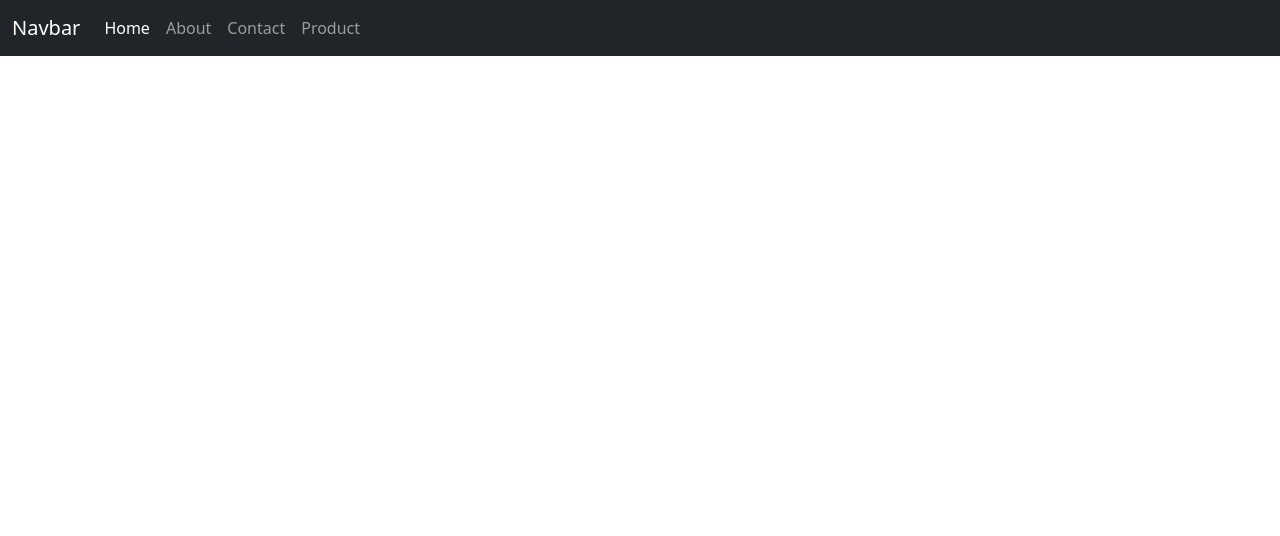
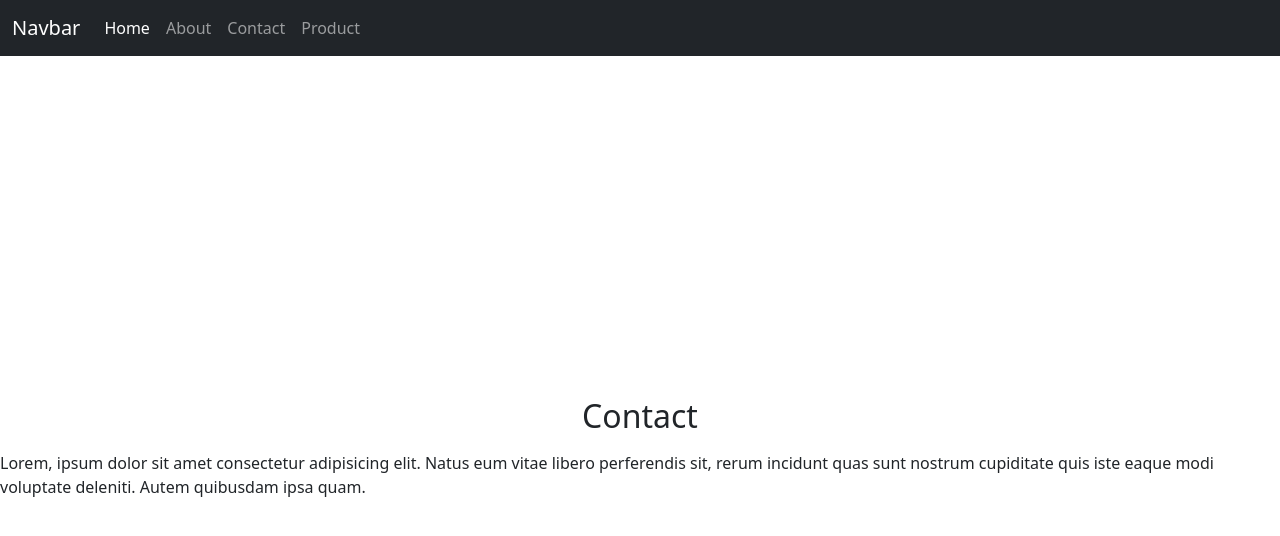
Before and after one commit to louisclarencepeter/Live-Coding, a React (Vite) app: page /contact in a window 1280 px wide. Shown: the top 536 px of the page. Built offline with nearby package versions, Linux system fonts and the light colour scheme.

Commit message:
fixed the code

```diff
--- a/src/App.css
+++ b/src/App.css
@@ -0,0 +1,12 @@
+.component-wrapper {
+  display: flex;
+  flex-direction: column;
+  align-items: center;
+  justify-content: center;
+  height: 100vh;
+}
+
+h1 {
+  font-size: 2rem;
+  margin-bottom: 1rem;
+}
--- a/src/App.jsx
+++ b/src/App.jsx
@@ -1,60 +1,25 @@
 import "bootstrap/dist/css/bootstrap.min.css";
 import "bootstrap/dist/js/bootstrap.bundle.min.js";
-//import About from "./components/About";
-//import Contact from "./components/Contact";
-//import { useState } from "react";
-import { BrowserRouter, Link } from "react-router-dom";
+import { BrowserRouter, Routes, Route } from "react-router-dom";
 import "./App.css";
+import About from "./components/About";
+import Contact from "./components/Contact";
+import Product from "./components/Product";
+import Home from "./components/Home";
+import Parent from "./components/Parent";
+
 
 function App() {
-  //const [state, setState] = useState(false);
-
-  //return <>{state ? <About /> : <Contact />}</>;
-
   return (
     <BrowserRouter>
-      <nav className="navbar navbar-expand-lg navbar-dark bg-dark">
-        <div className="container-fluid">
-          <Link className="navbar-brand" to="/">
-            Navbar
-          </Link>
-          <button
-            className="navbar-toggler"
-            type="button"
-            data-bs-toggle="collapse"
-            data-bs-target="#navbarNav"
-            aria-controls="navbarNav"
-            aria-expanded="false"
-            aria-label="Toggle navigation"
-          >
-            <span className="navbar-toggler-icon"></span>
-          </button>
-          <div className="collapse navbar-collapse" id="navbarNav">
-            <ul className="navbar-nav">
-              <li className="nav-item">
-                <Link className="nav-link active" aria-current="page" to="/">
-                  Home
-                </Link>
-              </li>
-              <li className="nav-item">
-                <Link className="nav-link" to="about">
-                  About
-                </Link>
-              </li>
-              <li className="nav-item">
-                <Link className="nav-link" to="contact">
-                  Contact
-                </Link>
-              </li>
-              <li className="nav-item">
-                <Link className="nav-link" to="product">
-                  Product
-                </Link>
-              </li>
-            </ul>
-          </div>
-        </div>
-      </nav>
+      <Routes>
+        <Route path="/" element={<Parent />}>
+          <Route path="/" element={<Home />} />
+          <Route path="about" element={<About />} />
+          <Route path="contact" element={<Contact />} />
+          <Route path="product" element={<Product />} />
+        </Route>
+      </Routes>
     </BrowserRouter>
   );
 }
--- a/src/components/About.jsx
+++ b/src/components/About.jsx
@@ -1,8 +1,6 @@
-import React from "react";
-
 function About() {
   return (
-    <div className="">
+    <div className='component-wrapper'>
       <h1>About</h1>
       <p>This the about page. Learn more about us here.</p>
     </div>
--- a/src/components/Contact.jsx
+++ b/src/components/Contact.jsx
@@ -1,8 +1,6 @@
-import React from "react";
-
 function Contact() {
   return (
-    <div>
+    <div className='component-wrapper'>
       <h1>Contact</h1>
       <p>
         Lorem, ipsum dolor sit amet consectetur adipisicing elit. Natus eum
--- a/src/components/Home.jsx
+++ b/src/components/Home.jsx
@@ -1,8 +1,6 @@
-import React from 'react'
-
 function Home() {
   return (
-    <div>
+    <div className='component-wrapper'>
         <h1>Home</h1>
         <p>Welcome to the home page!</p>
     </div>
--- a/src/components/Parent.jsx
+++ b/src/components/Parent.jsx
@@ -0,0 +1,53 @@
+import { Link, Outlet } from "react-router-dom";
+
+const Parent = () => {
+  return (
+    <div>
+      <nav className="navbar navbar-expand-lg navbar-dark bg-dark">
+        <div className="container-fluid">
+          <Link className="navbar-brand" to="/">
+            Navbar
+          </Link>
+          <button
+            className="navbar-toggler"
+            type="button"
+            data-bs-toggle="collapse"
+            data-bs-target="#navbarNav"
+            aria-controls="navbarNav"
+            aria-expanded="false"
+            aria-label="Toggle navigation"
+          >
+            <span className="navbar-toggler-icon"></span>
+          </button>
+          <div className="collapse navbar-collapse" id="navbarNav">
+            <ul className="navbar-nav">
+              <li className="nav-item">
+                <Link className="nav-link active" aria-current="page" to="/">
+                  Home
+                </Link>
+              </li>
+              <li className="nav-item">
+                <Link className="nav-link" to="about">
+                  About
+                </Link>
+              </li>
+              <li className="nav-item">
+                <Link className="nav-link" to="contact">
+                  Contact
+                </Link>
+              </li>
+              <li className="nav-item">
+                <Link className="nav-link" to="product">
+                  Product
+                </Link>
+              </li>
+            </ul>
+          </div>
+        </div>
+      </nav>
+        <Outlet />
+    </div>
+  );
+};
+
+export default Parent;
--- a/src/components/Product.jsx
+++ b/src/components/Product.jsx
@@ -0,0 +1,10 @@
+const Product = () => {
+    return (
+      <div className="component-wrapper">
+        <h1>Product</h1>
+        <p>Browse our wide range of products.</p>
+      </div>
+    );
+  };
+
+  export default Product;
```
